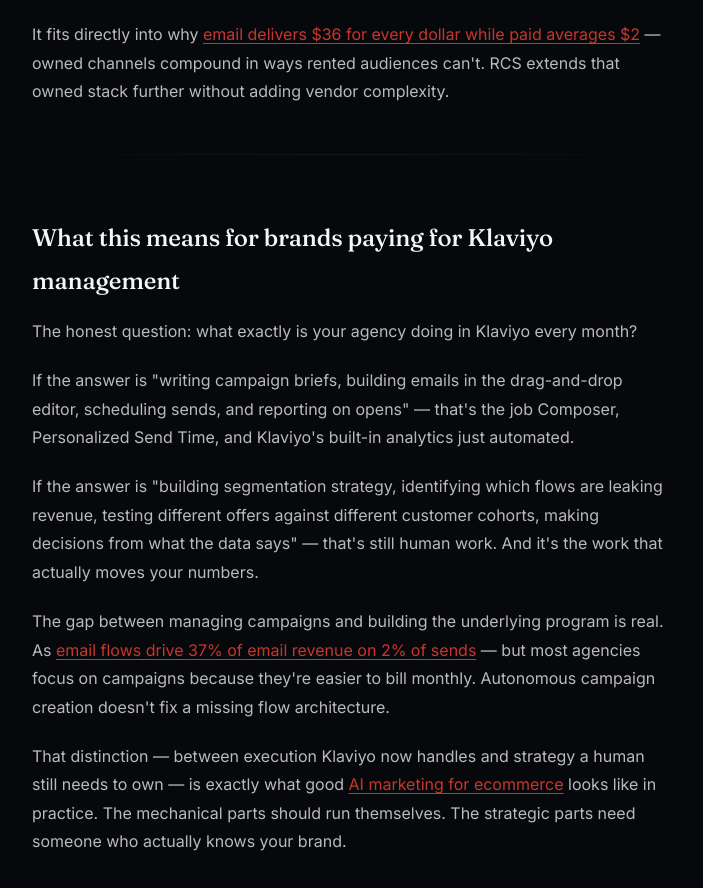
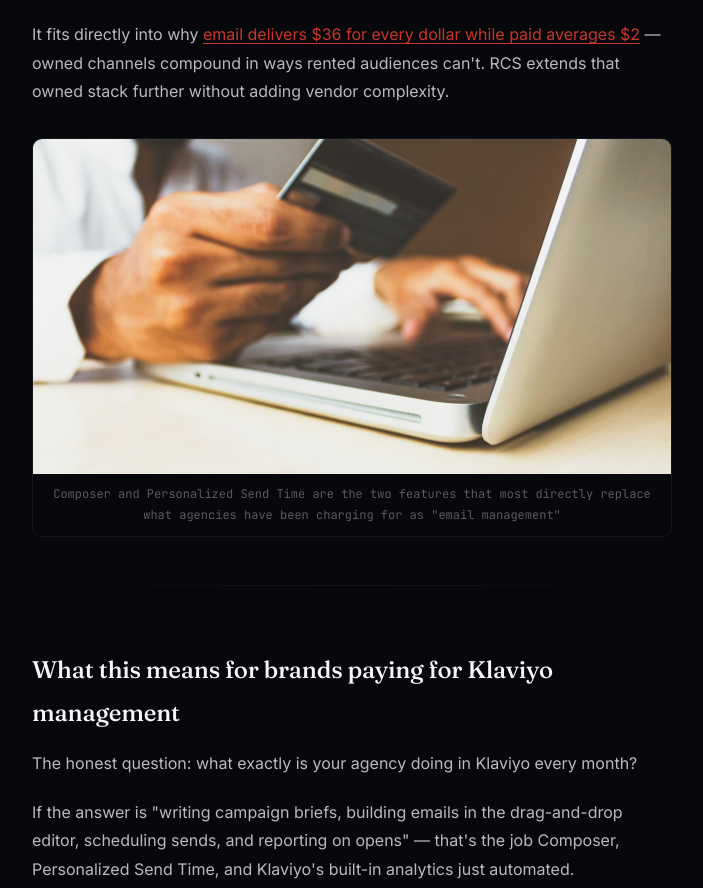
Before and after one commit to dustyboy-23/ventiscale-site, a Next.js app: page /blog/klaviyo-ai-autonomous-marketing-2026 in a window 1280 px wide. Shown: the part 4300-5188 px from the top of the page, without its empty margins (288-991 px from the left). Built offline with nearby package versions, Linux system fonts and the light colour scheme; no server answers.

Commit message:
Blog: add in-content image to klaviyo-ai-autonomous-marketing-2026

```diff
--- a/app/(marketing)/blog/klaviyo-ai-autonomous-marketing-2026/page.tsx
+++ b/app/(marketing)/blog/klaviyo-ai-autonomous-marketing-2026/page.tsx
@@ -376,6 +376,18 @@
             extends that owned stack further without adding vendor complexity.
           </p>
 
+          <figure className="blog-image">
+            <img
+              src="/blog/klaviyo-ai-autonomous-marketing.jpg"
+              alt="Klaviyo autonomous email marketing features showing Composer campaign generation and Personalized Send Time dashboard"
+            />
+            <figcaption>
+              Composer and Personalized Send Time are the two features that most
+              directly replace what agencies have been charging for as
+              &quot;email management&quot;
+            </figcaption>
+          </figure>
+
           <hr className="blog-divider" />
 
           <h2>What this means for brands paying for Klaviyo management</h2>
```
